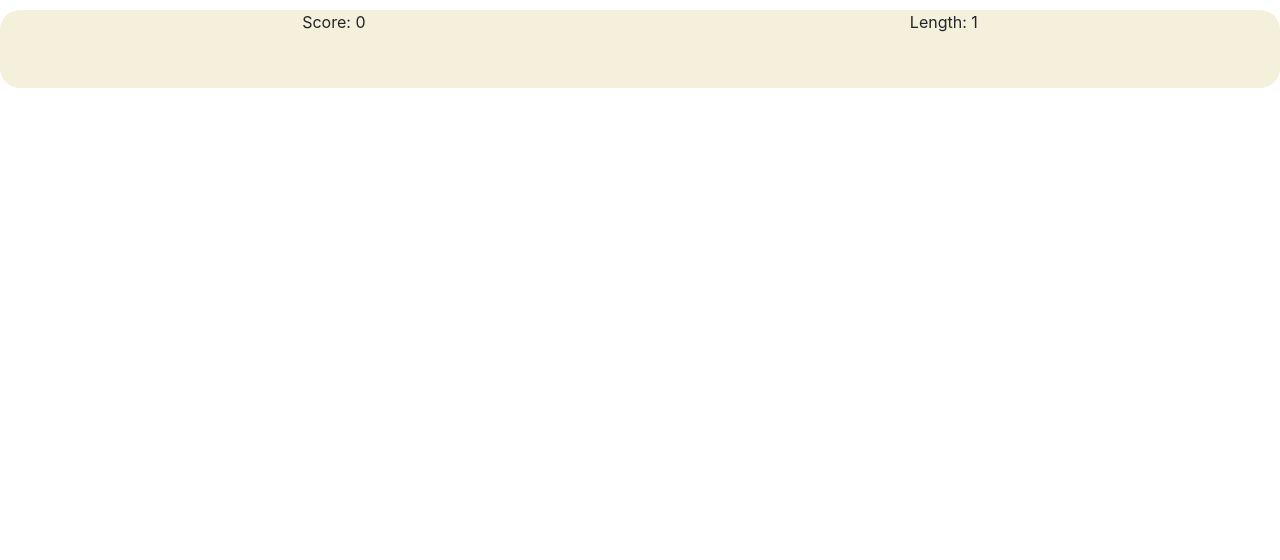
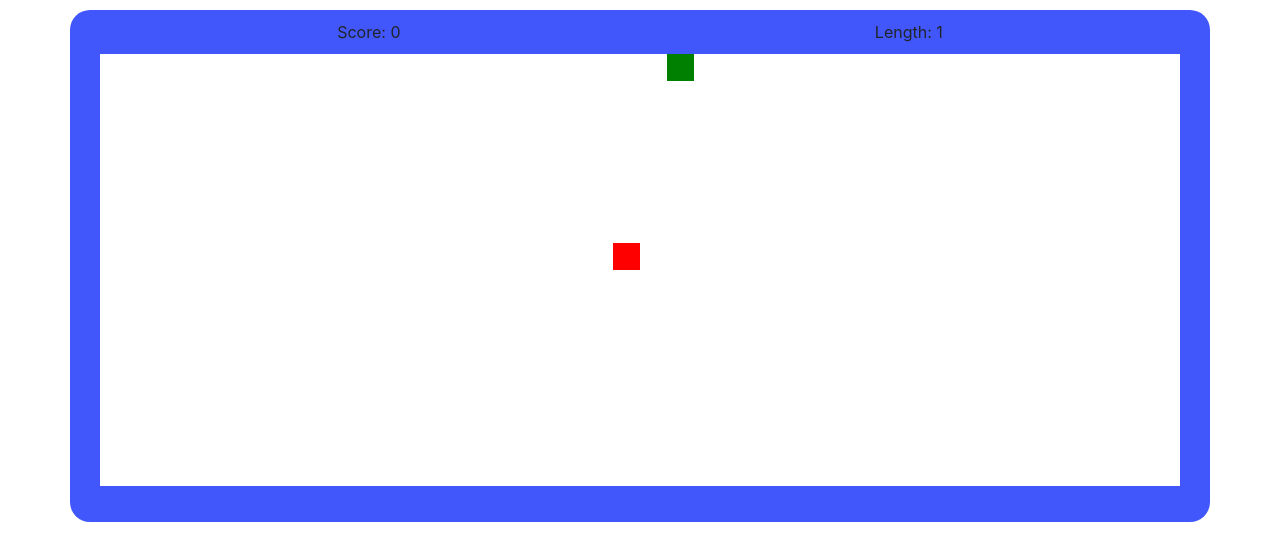
Before and after one commit to ChunHan08/JavaSnake, a plain HTML site: page index.html in a window 1280 px wide. Drawn offline with nearby package versions, Linux system fonts and the light colour scheme.

Commit message:
Reapply "final"
This reverts commit 635cbf647ce076a616287fdc8f05f5c65aa8a4fb.

```diff
--- a/index.html
+++ b/index.html
@@ -2,36 +2,31 @@
 <html lang="en">
 
 <head>
-
-    <title>Snake.Io</title>
-
+  <title>Snake.io</title>
   <meta charset="utf-8" />
   <meta name="viewport" content="width=device-width, initial-scale=1" />
-
-    <link rel="stylesheet" href="https://cdn.jsdelivr.net/npm/bootstrap@4.5.3/dist/css/bootstrap.min.css"
-integrity="sha384-TX8t27EcRE3e/ihU7zmQxVncDAy5uIKz4rEkgIXeMed4M0jlfIDPvg6uqKI2xXr2"
+  <link rel="stylesheet" href="https://cdn.jsdelivr.net/npm/bootstrap@4.5.3/dist/css/bootstrap.min.css" integrity="sha384-TX8t27EcRE3e/ihU7zmQxVncDAy5uIKz4rEkgIXeMed4M0jlfIDPvg6uqKI2xXr2"
    crossorigin="anonymous" />
-
   <link rel="stylesheet" href="style.css" />
 </head>
 
 <body>
-        <div class="snake-container" class="snake-container">
+        <div id="snake-container" class="snake-container container">
             <div
-                class="d-flex justify-content-around align-items-center snaker-header"
+                class="d-flex justify-content-around align-items-center snake-header"
             >
                 <span class="stats" id="score">Score: 0</span>
                 <span class="stats" id="length">Length: 1</span>
             </div>
             <canvas
                 class="snake-canvas container-fluid"
-                id="snaker-canvas"
+                id="snake-canvas"
                 width="0"
                 height="0"
             ></canvas>
         </div>
         <script
-          src="http://code.jquery.com/jquery-3.5.1.min.js"
+            src="https://code.jquery.com/jquery-3.5.1.slim.min.js"
             integrity="sha384-DfXdz2htPH0lsSSs5nCTpuj/zy4C+OGpamoFVy38MVBnE+IbbVYUew+OrCXaRkfj"
             crossorigin="anonymous"
         ></script>
@@ -40,12 +35,13 @@ integrity="sha384-TX8t27EcRE3e/ihU7zmQxVncDAy5uIKz4rEkgIXeMed4M0jlfIDPvg6uqKI2xX
             integrity="sha384-9/reFTGAW83EW2RDu2S0VKaIzap3H66lZH81PoYlFhbGU+6BZp6G7niu735Sk7lN"
             crossorigin="anonymous"
         ></script>
+
     <script
-            src="https://cdn.jsdelivr.net/npm/bootstrap@4.5.3/dist/js/bootrstrap.min.js"
-            integrity="sha384-w1Q4orYjBQndcko6MimVbzY0tgp4pWB4lr30WKz0vr/aWKhXdBNmNb5D92v7s"
+            src="https://cdn.jsdelivr.net/npm/bootstrap@4.5.3/dist/js/bootstrap.min.js"
+            integrity="sha384-w1Q4orYjBQndcko6MimVbzY0tgp4pWB4lZ7lr30WKz0vr/aWKhXdBNmNb5D92v7s"
             crossorigin="anonymous"
         ></script>
 
-          <script src="script.js"> </script>
+        <script src="script.js"></script>
     </body>
 </html>
--- a/script.js
+++ b/script.js
@@ -2,7 +2,6 @@
 
 let snakeContainer = document.getElementById('snake-container');
 let snakeCanvas = document.getElementById('snake-canvas');
-
 
 let scoreDisplay = document.getElementById('score');
 let lengthDisplay = document.getElementById('length');
@@ -18,7 +17,6 @@ let centerX = (Math.ceil(blocksX / 2) - 1) * pixelsPerBlock;
 let centerY = (Math.ceil(blocksY / 2) - 1) * pixelsPerBlock;
 
 const interval = 80;
-
 const eventKeysToDirection = {
     w: 'up',
     a: 'left',
@@ -26,8 +24,8 @@ const eventKeysToDirection = {
     d: 'right',
     ArrowRight: 'right',
     ArrowLeft: 'left',
+    ArrowDown: 'down',
     ArrowUp: 'up',
-    ArrowDown: 'down',
 };
 
 const oppositeDirections = {
@@ -45,7 +43,6 @@ let snakeCoords = {
     B: [],
     F: {},
 };
-
 do {
     snakeCoords.F = {
         x: Math.floor(Math.random() * blocksX) * pixelsPerBlock,
@@ -56,11 +53,8 @@ do {
 let gameOver = false;
 let oppositeDirection = null;
 let moveDirection = null;
-
 let repeat = window.setInterval(main, interval);
-
 document.addEventListener('keydown', event => {
-
     event.preventDefault();
     let direction = eventKeysToDirection[event.key] || moveDirection;
  moveDirection = direction === oppositeDirection ? moveDirection : direction;
@@ -76,11 +70,14 @@ function main() {
         clearInterval(repeat);
     }
 }
+
 function moveSnake() {
+
     if (moveDirection === null) {
         return;
     }
     snakeCoords.B.unshift({ x: snakeCoords.H.x, y: snakeCoords.H.y });
+
     if (moveDirection === 'up') {
         snakeCoords.H.y -= pixelsPerBlock;
     } else if (moveDirection === 'down') {
@@ -91,12 +88,10 @@ function moveSnake() {
         snakeCoords.H.x -= pixelsPerBlock;
     }
     snakeCoords.B.pop();
-
     if (snakeCoords.B.length > 0) {
         oppositeDirection = oppositeDirections[moveDirection];
     }
 }
-
 function checkBounds() {
     if (
         snakeCoords.H.x < 0 ||
@@ -116,11 +111,8 @@ function checkPassThrough(obj) {
         );
     } else {
         return gameOver;
-
-
     }
 }
-
 function checkFood() {
     if (
         snakeCoords.H.x === snakeCoords.F.x &&
@@ -147,15 +139,16 @@ function checkFood() {
 
 function render() {
     if (!gameOver) {
+
         let canvas = snakeCanvas;
         let ctx = canvas.getContext('2d');
         ctx.clearRect(0, 0, canvas.width, canvas.height);
-        ctx.srokeStyle = 'black';
-        ctx.fillStyle = 'brown';
 
+        ctx.strokeStyle = 'black';
+        ctx.fillStyle = 'red';
         ctx.fillRect(
-            snakeCoords.F.x,
-            snakeCoords.F.y,
+            snakeCoords.H.x,
+            snakeCoords.H.y,
             pixelsPerBlock,
             pixelsPerBlock,
         );
@@ -164,13 +157,12 @@ function render() {
             ctx.fillRect(obj.x, obj.y, pixelsPerBlock, pixelsPerBlock);
         }
         ctx.fillStyle = 'green';
-        ctx.fillRect (
+        ctx.fillRect(
             snakeCoords.F.x,
             snakeCoords.F.y,
             pixelsPerBlock,
             pixelsPerBlock,
         );
-
         scoreDisplay.innerHTML = `Score: ${score}`;
         lengthDisplay.innerHTML = `Length: ${length}`;
     }
--- a/style.css
+++ b/style.css
@@ -1,6 +1,6 @@
 
 .snake-container {
-    --beige: #f5f0dc;
+    --beige: #4157FB;
 }
 
 .snake-container {
```
Lines whose indentation alone changed are shown as unchanged.
